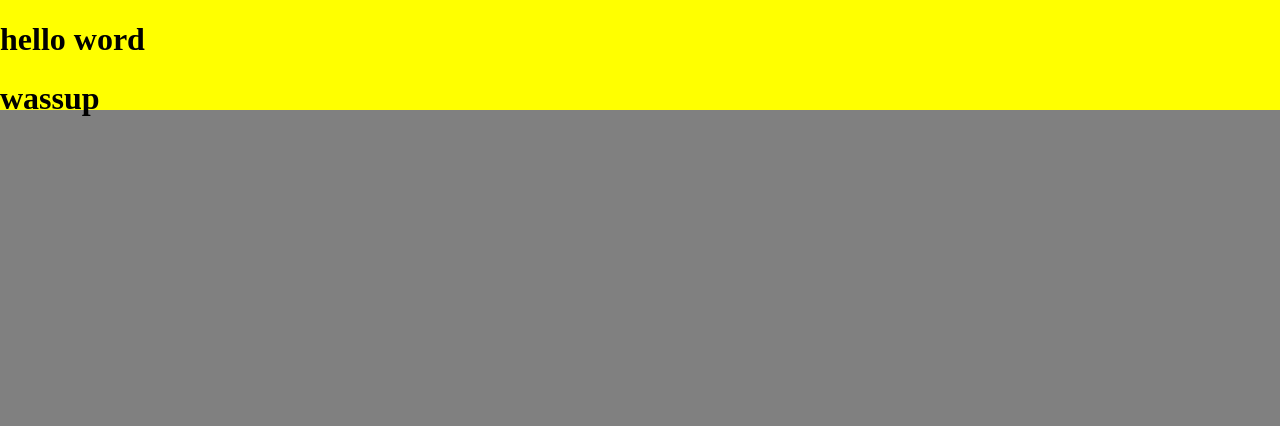
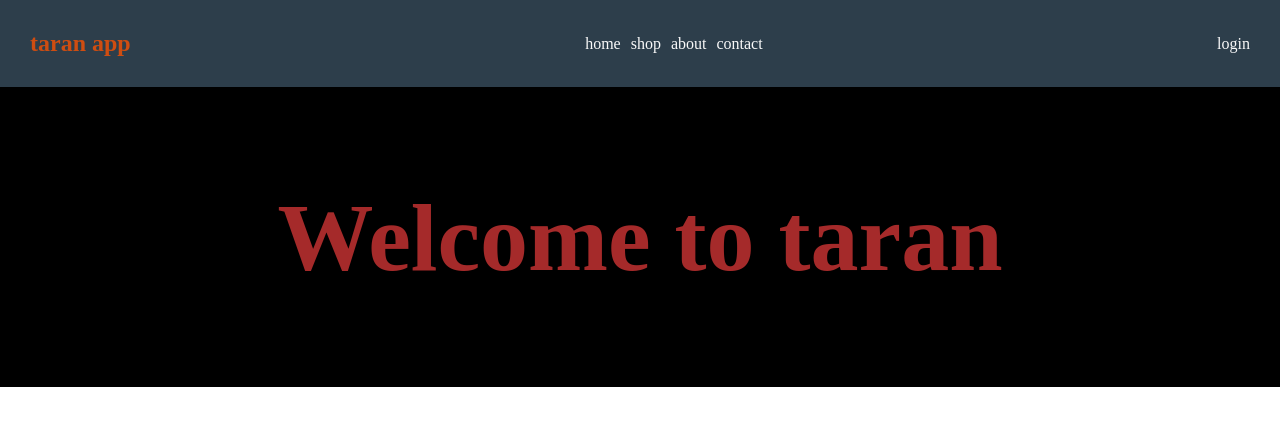
Before and after one commit to hamudi-solo/fang, a plain HTML site: page index.html in a window 1280 px wide. Drawn offline with Linux system fonts and the light colour scheme.

Commit message:
little update

```diff
--- a/index.html
+++ b/index.html
@@ -3,29 +3,30 @@
 <head>
     <meta charset="UTF-8">
     <meta name="viewport" content="width=device-width, initial-scale=1.0">
+    <link rel="stylesheet" href="style.css">
     <title>Document</title>
 </head>
-  <style>
-    body{
-        padding: 0%;
-        margin: 0%;
-        background-color: gray;
-        display: flex;
-        justify-content: space-between;
-        align-items: center;
-    }
-    header{
-        background-color: yellow;
-        width: 100%;
-        height: 110px;
-    }
-  </style>
 <body>
-<header>
-        <div>
-            <h1>hello word</h1>
-            <h1>wassup</h1>
-        </div>
+  <nav class="nav-bar">
+    <div class="container">
+      <div class="hhead">
+        <h1>taran app</h1>
+      </div>
+      <ul>
+        <li> <a href="">home</a></li>
+        <li> <a href="">shop</a></li>
+        <li> <a href="">about</a></li>
+        <li> <a href="">contact</a></li>
+      </ul>
+      <div>
+        <a href="login-fom.html">login</a>
+      </div>
+    </div>
+  </nav>
+  <!-- this is the middle div -->
+  <div class="head1-style">
+    <h1>Welcome to taran</h1>
+  </div>
 </header>
 </body>
 </html>
--- /dev/null
+++ b/style.css
@@ -0,0 +1,48 @@
+*{
+    padding: 0%;
+    margin: 0%;
+    box-sizing: border-box;
+}
+.container{
+    display: flex;
+    justify-content: space-between;
+    align-items: center;
+}
+
+.container ul{
+    list-style: none;
+    display: flex;
+    flex-direction: row;
+    gap: 10px;
+
+}
+.container a{
+    text-decoration: none;
+    color: rgb(249, 249, 249);
+}.nav-bar{
+    background-color: rgb(45, 62, 75);
+    padding: 30px;
+    box-shadow: 100px;
+}
+a:hover{
+    color: rgb(207, 77, 17);
+}
+.form-style{
+    padding: 6rem;
+    background-color: azure;
+}
+.hhead{
+    color:rgb(207, 77, 17);
+}
+.head1-style{
+    align-items: center;
+    background-color: black;
+    padding: 0cap;
+    margin:0%;
+    height: 300px;
+    color: brown;
+    text-align: center;
+    display: flex;
+    justify-content: center;
+    font-size: 3rem;
+}
```
Also changed, not shown: login-fom.html (added, +42 -0 lines).
